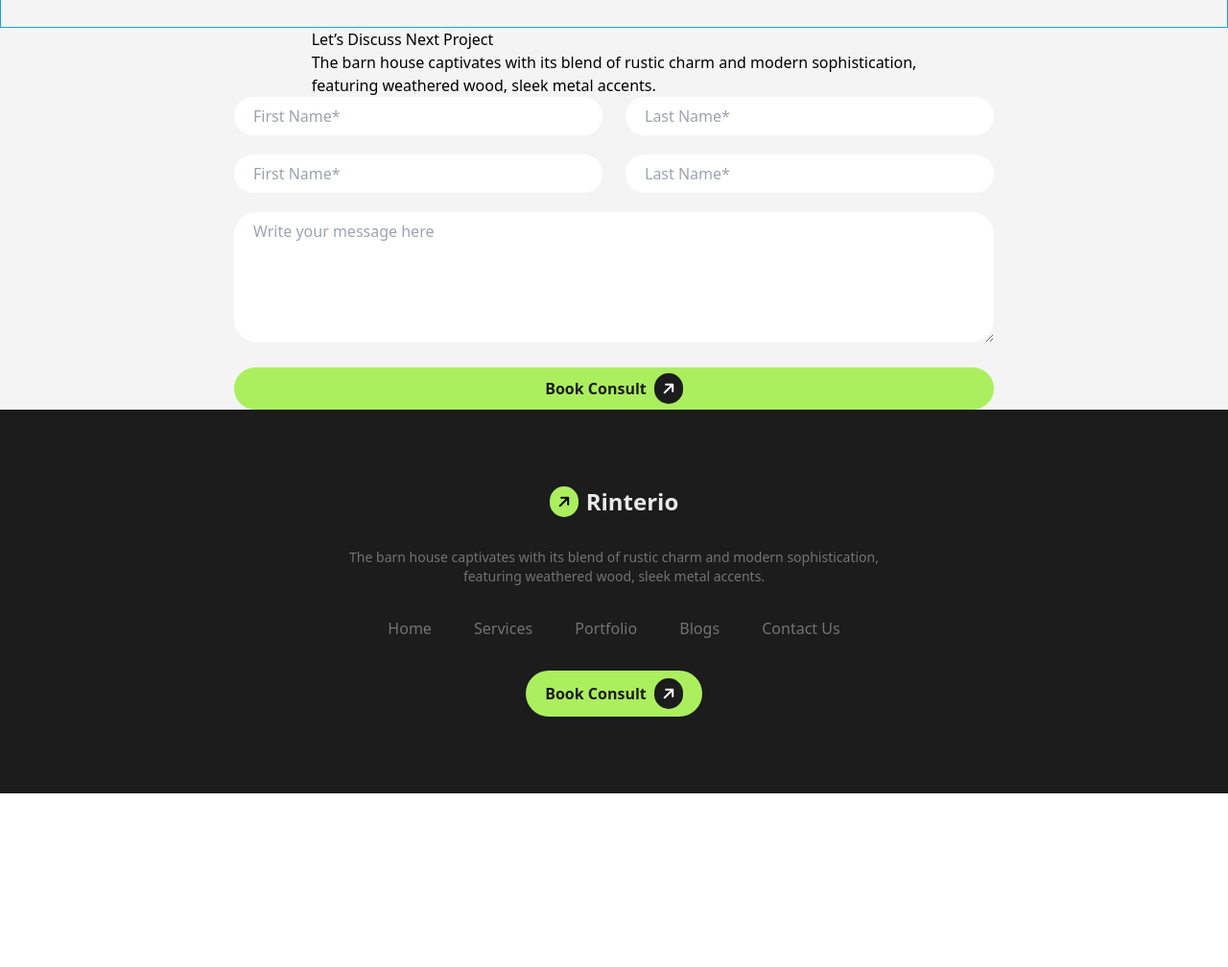
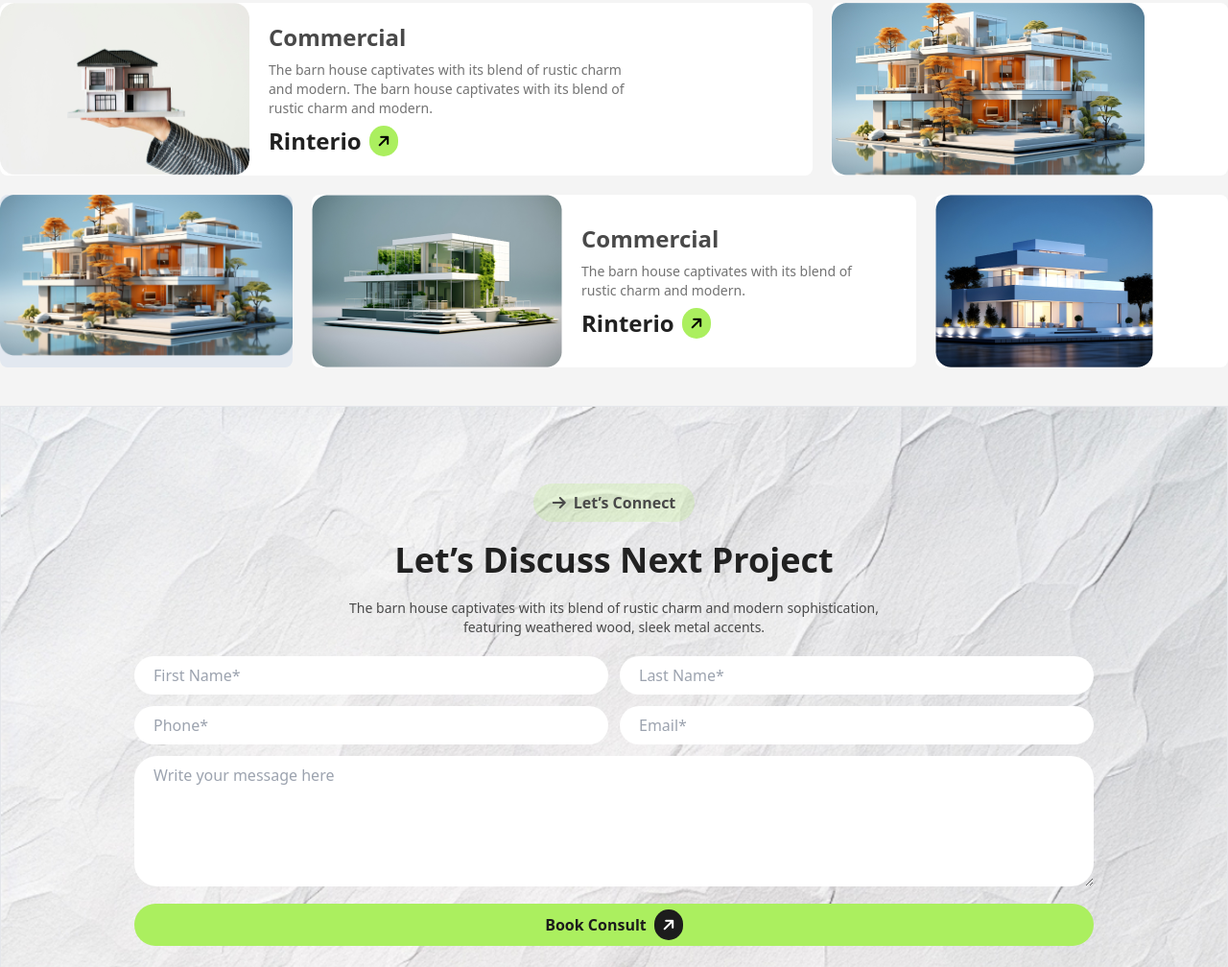
Before and after one commit to shahinvisual/assignment-three-responsive-website-using-tailwind-css, a plain HTML site: page index.html in a window 1280 px wide. Shown: the part 1792-2800 px from the top of the page at 96% size. Before the commit the page ends 2619 px from the top, so only its background shows below. Drawn offline with nearby package versions, Linux system fonts and the light colour scheme.

Commit message:
added challnge layout

```diff
--- a/index.html
+++ b/index.html
@@ -1,17 +1,23 @@
 <!DOCTYPE html>
 <html lang="en">
   <head>
-    <meta charset="UTF-8">
-    <meta name="viewport" content="width=device-width, initial-scale=1.0">
+    <meta charset="UTF-8" />
+    <meta name="viewport" content="width=device-width, initial-scale=1.0" />
     <title>assignment-three-responsive-website-using-tailwind-css</title>
 
     <!-- Google Font Manrope -->
-    <link rel="preconnect" href="https://fonts.googleapis.com">
-    <link rel="preconnect" href="https://fonts.gstatic.com" crossorigin>
-    <link href="https://fonts.googleapis.com/css2?family=Manrope:wght@200..800&display=swap" rel="stylesheet">
+    <link rel="preconnect" href="https://fonts.googleapis.com" />
+    <link rel="preconnect" href="https://fonts.gstatic.com" crossorigin />
+    <link
+      href="https://fonts.googleapis.com/css2?family=Manrope:wght@200..800&display=swap"
+      rel="stylesheet"
+    />
 
     <!--font-awesome CDN-->
-    <link rel="stylesheet" href="https://cdnjs.cloudflare.com/ajax/libs/font-awesome/6.6.0/css/all.min.css">
+    <link
+      rel="stylesheet"
+      href="https://cdnjs.cloudflare.com/ajax/libs/font-awesome/6.6.0/css/all.min.css"
+    />
 
     <!-- Tailwind Css CDN -->
     <script src="https://cdn.tailwindcss.com"></script>
@@ -41,140 +47,285 @@
         <!-- Home -->
         <div class="text-base text-[#737373]">
           <a class="px-5 font-bold text-[#494949]" href="">Home</a>
-                <a class="px-5 " href="">Services</a>
+          <a class="px-5" href="">Services</a>
           <a class="px-5" href="">Portfolio</a>
           <a class="px-5" href="">Blogs</a>
           <a class="px-5" href="">Contact Us</a>
         </div>
         <!-- Booking -->
         <div class="flex items-center justify-center gap-4">
-                <div class="border border-[#E9E9E9] bg-[#ffffff] rounded-full w-8 h-8 flex items-center justify-center" ><i class="fa-solid fa-magnifying-glass text-[#737373]"></i></div>
-                <div class="border border-[#E9E9E9] bg-[#ffffff] rounded-full w-8 h-8 flex justify-center items-center"><i class="fa-solid fa-cart-shopping text-[#737373]"></i></div>
+          <div
+            class="border border-[#E9E9E9] bg-[#ffffff] rounded-full w-8 h-8 flex items-center justify-center"
+          >
+            <i class="fa-solid fa-magnifying-glass text-[#737373]"></i>
+          </div>
+          <div
+            class="border border-[#E9E9E9] bg-[#ffffff] rounded-full w-8 h-8 flex justify-center items-center"
+          >
+            <i class="fa-solid fa-cart-shopping text-[#737373]"></i>
+          </div>
           <div class="flex bg-[#ABEF5F] px-5 py-2 rounded-3xl gap-2">
             <button class="text-[#1C1C1C] font-bold">Book Consult</button>
-                  <div class="bg-[#1C1C1C] rounded-full py-1 px-2"><i class="fa-solid fa-arrow-right text-white -rotate-45"></i></div>
+            <div class="bg-[#1C1C1C] rounded-full py-1 px-2">
+              <i class="fa-solid fa-arrow-right text-white -rotate-45"></i>
             </div>
+          </div>
+        </div>
+        <div class="bg-[#e0e0e0] py-2 px-3 rounded-full md:hidden block">
+          <i class="fa-solid fa-bars"></i>
         </div>
       </nav>
 
-
-
       <!-- Banner Section -->
-          <div class="border border-cyan-500 container mx-auto space-y-4 pb-20">
+      <div class="container mx-auto space-y-4 pb-20">
         <!-- Img Section -->
 
-              <img class="mx-auto" src="./assets/banner.png" alt="">
+        <img class="mx-auto" src="./assets/banner.png" alt="" />
 
         <!-- Main Title & Description Section -->
         <div class="text-center space-y-4">
-              <h1 class="font-extrabold text-5xl text-[#212121]">A barn house of this design has a <br> striking appearance</h1>
-              <p class="text-sm text-[#494949] font-medium">The barn house captivates with its blend of rustic charm and modern sophistication, featuring weathered wood, sleek metal <br> accents, and large windows that flood the space with natural light.</p>
-              <div class="flex bg-[#d0ff9ad9] px-5 py-2 rounded-3xl gap-2 w-max mx-auto">
+          <h1 class="font-extrabold text-5xl text-[#212121]">
+            A barn house of this design has a <br />
+            striking appearance
+          </h1>
+          <p class="text-sm text-[#494949] font-medium">
+            The barn house captivates with its blend of rustic charm and modern
+            sophistication, featuring weathered wood, sleek metal <br />
+            accents, and large windows that flood the space with natural light.
+          </p>
+          <div
+            class="flex bg-[#d0ff9ad9] px-5 py-2 rounded-3xl gap-2 w-max mx-auto"
+          >
             <button class="text-[#1C1C1C] font-bold">View Details</button>
-                <div class="bg-[#ABEF5F] rounded-full py-1 px-2"><i class="fa-solid fa-arrow-right text-white -rotate-45"></i></div>
+            <div class="bg-[#ABEF5F] rounded-full py-1 px-2">
+              <i class="fa-solid fa-arrow-right text-white -rotate-45"></i>
             </div>
           </div>
         </div>
-
+      </div>
     </header>
     <main class="bg-[#F4F4F4]">
       <!-- Featured Section -->
-      <section class="flex border border-red-500 container mx-auto items-center justify-center gap-9">
+      <section
+        class="flex flex-col lg:flex-row container mx-auto items-center justify-center gap-9"
+      >
         <!-- featured section -->
         <div class="space-y-6 my-24">
           <div class="space-y-6">
-              <h2 class="font-extrabold text-4xl text-[#212121]">We design thoughtful,<br> liveable spaces</h2>
-              <p class="text-sm font-normal text-[#494949]">The barn house captivates with its blend of rustic charm and <br>
-                modern sophistication, featuring weathered wood, sleek metal accents.</p>
+            <h2 class="font-extrabold text-4xl text-[#212121]">
+              We design thoughtful,<br />
+              liveable spaces
+            </h2>
+            <p class="text-sm font-normal text-[#494949]">
+              The barn house captivates with its blend of rustic charm and
+              <br />
+              modern sophistication, featuring weathered wood, sleek metal
+              accents.
+            </p>
           </div>
           <div class="flex bg-[#FFFFFF] rounded-2xl py-5 px-5">
             <div>
-                <img src="./assets/commercial.png" alt="">
+              <img src="./assets/commercial.png" alt="" />
             </div>
             <div>
               <h3 class="font-bold text-xl text-[#494949]">Commercial</h3>
-                <p class="text-[#737373] text-sm">The barn house captivates with its blend <br> of rustic charm and modern.</p>
+              <p class="text-[#737373] text-sm">
+                The barn house captivates with its blend <br />
+                of rustic charm and modern.
+              </p>
             </div>
           </div>
           <div class="flex bg-[#FFFFFF] rounded-2xl py-5 px-5">
             <div>
-                <img src="./assets/residential.png" alt="">
+              <img src="./assets/residential.png" alt="" />
             </div>
             <div>
               <h3 class="font-bold text-xl text-[#494949]">Commercial</h3>
-                <p class="text-[#737373] text-sm">The barn house captivates with its blend <br> of rustic charm and modern.</p>
+              <p class="text-[#737373] text-sm">
+                The barn house captivates with its blend <br />
+                of rustic charm and modern.
+              </p>
             </div>
           </div>
         </div>
         <!-- img secion -->
         <div class="">
-            <img class="w-4/5 " src="./assets/Rectangle.png" alt="">
+          <img class="w-4/5" src="./assets/Rectangle.png" alt="" />
         </div>
       </section>
       <!-- Work Process Secion -->
-       <section class="flex flex-col border border-sky-500 container mx-auto items-center justify-center space-y-8 pb-20">
+      <section class="container mx-auto space-y-8 pb-20">
         <div class="items-center justify-center text-center space-y-5">
-          <div class="flex bg-[#FFFFFF] px-5 py-2 rounded-3xl gap-2 w-max mx-auto items-center">
+          <div
+            class="flex bg-[#FFFFFF] px-5 py-2 rounded-3xl gap-2 w-max mx-auto items-center"
+          >
             <i class="fa-solid fa-arrow-right text-[#494949]"></i>
             <button class="text-[#494949] font-bold">How we works</button>
           </div>
           <h1 class="text-4xl font-bold text-[#212121]">Our Works Process</h1>
-          <p class="text-[#494949] text-sm font-medium">The barn house captivates with its blend of rustic charm and modern sophistication, <br> featuring weathered wood, sleek metal accents.</p>
+          <p class="text-[#494949] text-sm font-medium">
+            The barn house captivates with its blend of rustic charm and modern
+            sophistication, <br />
+            featuring weathered wood, sleek metal accents.
+          </p>
         </div>
-        <div class="flex gap-6">
+        <!--  -->
+        <div class="grid grid-cols-1 lg:grid-cols-4 gap-6">
           <div class="bg-[#E7C1D3] rounded-2xl px-5 py-5 space-y-2">
-            <img src="./assets/concept.png" alt="">
+            <img src="./assets/concept.png" alt="" />
             <h3 class="text-[#1C1C1C] text-xl font-bold">Concept</h3>
-            <p class="text-[#494949] text-sm font-medium">The barn house captivates <br> with its blend of rustic charm <br> and modern.</p>
+            <p class="text-[#494949] text-sm font-medium">
+              The barn house captivates with its blend of rustic charm and
+              modern.
+            </p>
           </div>
           <div class="bg-[#EFDA6E] rounded-2xl px-5 py-5 space-y-2">
-            <img src="./assets/flow-chart.png" alt="">
+            <img src="./assets/flow-chart.png" alt="" />
             <h3 class="text-[#1C1C1C] text-xl font-bold">Design Process</h3>
-            <p class="text-[#494949] text-sm font-medium">The barn house captivates <br> with its blend of rustic charm <br> and modern.</p>
+            <p class="text-[#494949] text-sm font-medium">
+              The barn house captivates with its blend of rustic charm and
+              modern.
+            </p>
           </div>
           <div class="bg-[#A4DAC3] rounded-2xl px-5 py-5 space-y-2">
-            <img src="./assets/vision.png" alt="">
+            <img src="./assets/vision.png" alt="" />
             <h3 class="text-[#1C1C1C] text-xl font-bold">Supervision</h3>
-            <p class="text-[#494949] text-sm font-medium">The barn house captivates <br> with its blend of rustic charm <br> and modern.</p>
+            <p class="text-[#494949] text-sm font-medium">
+              The barn house captivates with its blend of rustic charm and
+              modern.
+            </p>
           </div>
           <div class="bg-[#77AAEA] rounded-2xl px-5 py-5 space-y-2">
-            <img src="./assets/budget-planning.png" alt="">
+            <img src="./assets/budget-planning.png" alt="" />
             <h3 class="text-[#1C1C1C] text-xl font-bold">Budget Planning</h3>
-            <p class="text-[#494949] text-sm font-medium">The barn house captivates <br> with its blend of rustic charm <br> and modern.</p>
+            <p class="text-[#494949] text-sm font-medium">
+              The barn house captivates with its blend of rustic charm and
+              modern.
+            </p>
           </div>
         </div>
       </section>
-       <!-- Form Secion -->
-        <section class="container mx-auto">
-          <div class="flex flex-col items-center justify-center">
-            <div class="">
-                <h2 class="">Let’s Discuss Next Project</h2>
-                <p class="">The barn house captivates with its blend of rustic charm and modern sophistication, <br> featuring weathered wood, sleek metal accents.</p>
-            </div>
-            <form class="space-y-5">
-                <div class="flex gap-6">
-                    <div class="">
-                        <input class="py-2 px-5 rounded-3xl w-96" type="text" placeholder="First Name*">
-                    </div>
-                    <div class="">
-                        <input class="py-2 px-5 rounded-3xl w-96" type="text" placeholder="Last Name*">
+
+
+
+
+
+
+
+
+
+
+      <!-- gird layout Section -->
+      <section class="mx-auto container mb-10">
+        <div class="grid grid-cols-1 lg:grid-cols-12 gap-5 *:rounded-lg">
+          <div class="lg:col-span-8 bg-white flex gap-5 items-center">
+            <img src="./assets/img1.png" alt="" />
+            <div class="space-y-2">
+              <h2 class="text-2xl font-bold text-[#494949]">Commercial</h2>
+              <p class="text-[#737373] font-medium text-sm">The barn house captivates with its blend of rustic charm <br> and modern. The barn house captivates with its blend of <br> rustic charm and modern.</p>
+              <div class="flex gap-2">
+                <h2 class="text-[#212121] font-bold text-2xl">Rinterio</h2>
+                <div class="bg-[#ABEF5F] rounded-full py-1 px-2">
+                  <i class="fa-solid fa-arrow-right -rotate-45"></i>
                 </div>
               </div>
-                <div class="flex gap-6">
-                    <div class="">
-                        <input class="py-2 px-5 rounded-3xl w-96" type="text" placeholder="First Name*">
-                    </div>
-                    <div class="">
-                        <input class="py-2 px-5 rounded-3xl w-96" type="text" placeholder="Last Name*">
             </div>
           </div>
+          <div class="lg:col-span-4 bg-white">
+            <img src="./assets/img2.png" alt="" />
+          </div>
+          <div class="lg:col-span-3 bg-slate-200">
+            <img src="./assets/img2.png" alt="" />
+          </div>
+          <div class="lg:col-span-6 bg-white flex items-center gap-5">
+            <img src="./assets/img4.png" alt="" />
+            <div class="space-y-2">
+              <h2 class="text-2xl font-bold text-[#494949]">Commercial</h2>
+              <p class="text-[#737373] font-medium text-sm">The barn house captivates with its blend of <br> rustic charm and modern.</p>
+              <div class="flex gap-2">
+                <h2 class="text-[#212121] font-bold text-2xl">Rinterio</h2>
+                <div class="bg-[#ABEF5F] rounded-full py-1 px-2">
+                  <i class="fa-solid fa-arrow-right -rotate-45"></i>
+                </div>
+              </div>
+            </div>
+          </div>
+          <div class="lg:col-span-3 bg-white">
+            <img src="./assets/img5.png" alt="" />
+          </div>
+        </div>
+      </section>
+
+      <!-- Form Secion -->
+      <section
+        class="container mx-auto py-20 border bg-[url(./assets/bg.jpg)] bg-no-repeat bg-cover"
+      >
+        <div
+          class="flex flex-col items-center justify-center space-y-5 max-w-[1000px] mx-auto"
+        >
+          <div
+            class="flex bg-[rgb(171,239,95,0.2)] px-5 py-2 rounded-3xl gap-2 w-max mx-auto items-center"
+          >
+            <i class="fa-solid fa-arrow-right text-[#494949]"></i>
+            <button class="text-[#494949] text-base font-bold">
+              Let’s Connect
+            </button>
+          </div>
+          <div class="text-center space-y-5">
+            <h2 class="text-4xl font-bold text-[#212121]">
+              Let’s Discuss Next Project
+            </h2>
+            <p class="text-sm font-medium text-[#494949]">
+              The barn house captivates with its blend of rustic charm and
+              modern sophistication, <br />
+              featuring weathered wood, sleek metal accents.
+            </p>
+          </div>
+          <form class="space-y-3 w-full">
+            <div class="flex flex-col lg:flex-row gap-3">
+              <input
+                class="py-2 px-5 rounded-3xl w-full"
+                type="text"
+                placeholder="First Name*"
+                required
+              />
+              <input
+                class="py-2 px-5 rounded-3xl w-full"
+                type="text"
+                placeholder="Last Name*"
+                required
+              />
+            </div>
+            <div class="flex flex-col lg:flex-row gap-3">
+              <input
+                class="py-2 px-5 rounded-3xl w-full"
+                type="tel"
+                placeholder="Phone*"
+                required
+              />
+              <input
+                class="py-2 px-5 rounded-3xl w-full"
+                type="email"
+                placeholder="Email*"
+                required
+              />
+            </div>
+
             <div class="">
-                  <textarea rows="5" class="w-full rounded-3xl py-2 px-5" name="" id="" placeholder="Write your message here"></textarea>
+              <textarea
+                rows="5"
+                class="w-full rounded-3xl py-2 px-5"
+                placeholder="Write your message here"
+              ></textarea>
             </div>
-                <div class="flex bg-[#ABEF5F] px-5 py-1.5 rounded-3xl gap-2 items-center text-center justify-center">
+            <div
+              class="flex bg-[#ABEF5F] px-5 py-1.5 rounded-3xl gap-2 items-center text-center justify-center"
+            >
               <button class="text-[#1C1C1C] font-bold">Book Consult</button>
               <div class="bg-[#1C1C1C] rounded-full py-1 px-2">
-                    <i class="fa-solid fa-arrow-right text-white -rotate-45 text-base"></i>
+                <i
+                  class="fa-solid fa-arrow-right text-white -rotate-45 text-base"
+                ></i>
               </div>
             </div>
           </form>
@@ -182,7 +333,9 @@
       </section>
     </main>
     <footer class="bg-[#1C1C1C]">
-      <section class="container mx-auto justify-center items-center flex flex-col text-center space-y-8 py-20">
+      <section
+        class="container mx-auto justify-center items-center flex flex-col text-center space-y-8 py-20"
+      >
         <!-- footer brand logo -->
         <div>
           <div class="flex gap-2">
@@ -194,21 +347,29 @@
         </div>
         <!-- description -->
         <div>
-            <p class="text-[#737373] text-sm font-medium">The barn house captivates with its blend of rustic charm and modern sophistication, <br> featuring weathered wood, sleek metal accents.</p>
+          <p class="text-[#737373] text-sm font-medium">
+            The barn house captivates with its blend of rustic charm and modern
+            sophistication, <br />
+            featuring weathered wood, sleek metal accents.
+          </p>
         </div>
         <!-- home link section -->
-          <div class="text-base text-[#737373]">
-             <a class="px-5" href="">Home</a>
-             <a class="px-5" href="">Services</a>
-             <a class="px-5" href="">Portfolio</a>
-             <a class="px-5" href="">Blogs</a>
-             <a class="px-5" href="">Contact Us</a>
+        <div
+          class="text-base text-[#737373] flex flex-col lg:flex-row gap-3 lg:gap-5"
+        >
+          <a href="#">Home</a>
+          <a href="#">Services</a>
+          <a href="#">Portfolio</a>
+          <a href="#">Blogs</a>
+          <a href="#">Contact Us</a>
         </div>
         <!-- bookin section -->
         <div class="flex bg-[#ABEF5F] px-5 py-2 rounded-3xl gap-2">
           <button class="text-[#1C1C1C] font-bold">Book Consult</button>
           <div class="bg-[#1C1C1C] rounded-full py-1 px-2">
-                <i class="fa-solid fa-arrow-right text-white -rotate-45 text-base"></i>
+            <i
+              class="fa-solid fa-arrow-right text-white -rotate-45 text-base"
+            ></i>
           </div>
         </div>
       </section>
```
Lines whose indentation alone changed are shown as unchanged.
